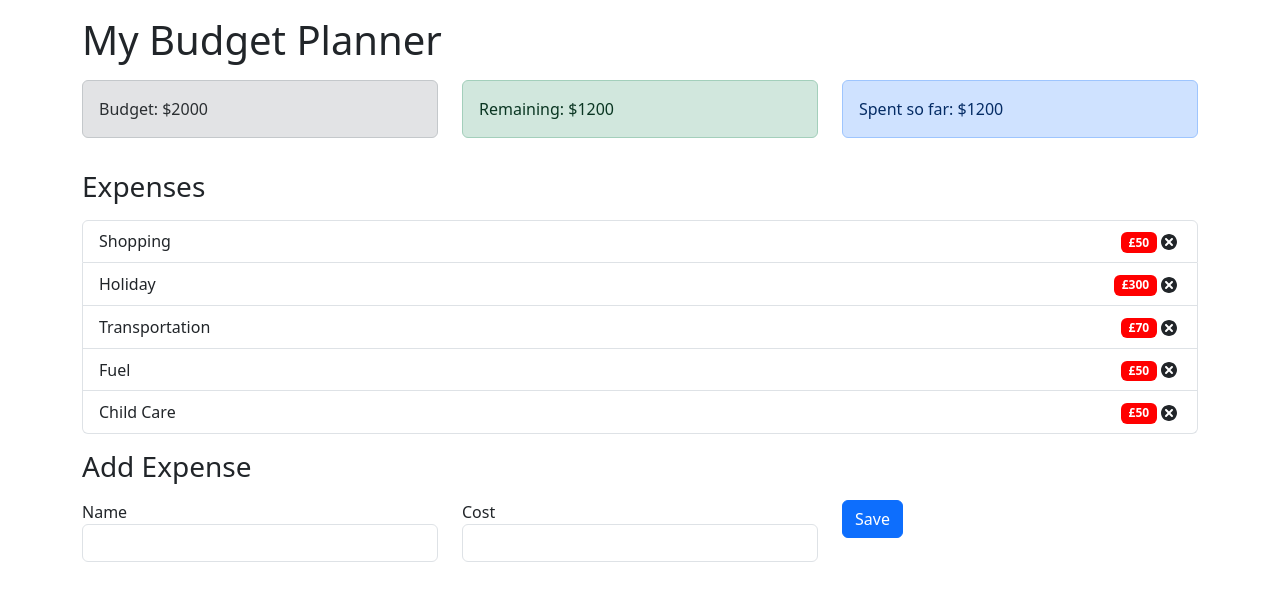
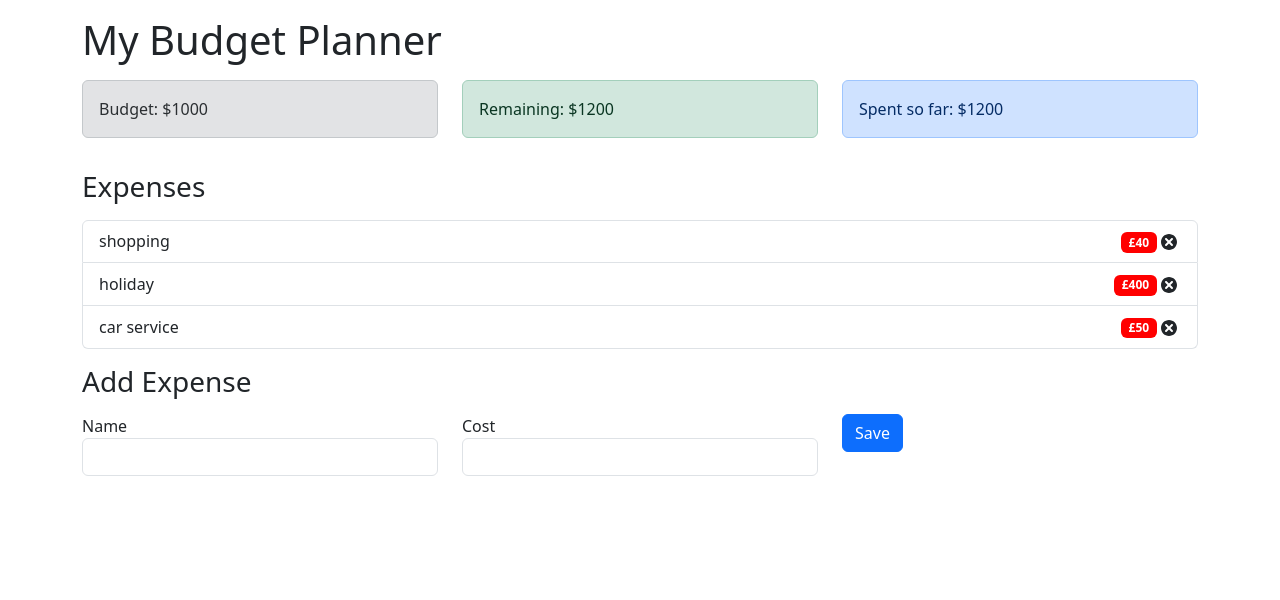
Before and after one commit to mdrakiburrahman/react-playground, a React (Create React App) app in the folder budget-tracker/: page / in a window 1280 px wide. Shown: the top 600 px of the page. Built offline with nearby package versions, Linux system fonts and the light colour scheme.

Commit message:
Added initial state

```diff
--- a/budget-tracker/src/components/AddExpenseForm.js
+++ b/budget-tracker/src/components/AddExpenseForm.js
@@ -1,8 +1,30 @@
-import React from 'react';
+import React, { useContext, useState } from 'react';
+import { AppContext } from '../context/AppContext';
+import { v4 as uuidv4 } from 'uuid';
 
 const AddExpenseForm = () => {
+    const { dispatch } = useContext(AppContext);
+
+    const [name, setName] = useState('');
+    const [cost, setCost] = useState('');
+
+    const onSubmit = (event) => {
+        event.preventDefault();
+
+        const expense = {
+            id: uuidv4(),
+            name: name,
+            cost: parseInt(cost),
+        }
+
+        dispatch({
+            type: 'ADD_EXPENSE',
+            payload: expense,
+        })
+    }
+
     return (
-        <form>
+        <form onSubmit={onSubmit}>
             <div className='row'>
                 <div className='col-sm'>
                     <label for='name'>Name</label>
@@ -11,6 +33,8 @@ const AddExpenseForm = () => {
                         type='text'
                         className='form-control'
                         id='name'
+                        value={name}
+                        onChange={((event) => setName(event.target.value))}
                     ></input>
                 </div>
                 <div className='col-sm'>
@@ -20,6 +44,8 @@ const AddExpenseForm = () => {
                         type='text'
                         className='form-control'
                         id='name'
+                        value={cost}
+                        onChange={((event) => setCost(event.target.value))}
                     ></input>
                 </div>
                 <div className='col-sm'>
--- a/budget-tracker/src/components/Budget.js
+++ b/budget-tracker/src/components/Budget.js
@@ -1,9 +1,11 @@
-import React from 'react';
+import React, { useContext } from 'react';
+import { AppContext } from '../context/AppContext'
 
 const Budget = () => {
+    const { budget } = useContext(AppContext);
     return (
         <div className='alert alert-secondary'>
-            <span>Budget: $2000</span>
+            <span>Budget: ${budget}</span>
         </div>
     );
 };
--- a/budget-tracker/src/components/ExpenseList.js
+++ b/budget-tracker/src/components/ExpenseList.js
@@ -1,14 +1,9 @@
-import React from 'react';
+import React, { useContext } from 'react';
+import { AppContext } from '../context/AppContext'
 import ExpenseItem from './ExpenseItem';
 
 const ExpenseList = () => {
-    const expenses = [
-        { id: 12344433, name: "Shopping", cost: 50 },
-        { id: 12344433, name: "Holiday", cost: 300 },
-        { id: 12344433, name: "Transportation", cost: 70 },
-        { id: 12344433, name: "Fuel", cost: 50 },
-        { id: 12344433, name: "Child Care", cost: 50 },
-    ]
+    const { expenses } = useContext(AppContext);
 
     return (
         <ul className='list-group'>
--- a/budget-tracker/src/context/AppContext.js
+++ b/budget-tracker/src/context/AppContext.js
@@ -2,17 +2,24 @@ import { createContext, useReducer } from "react";
 
 const AppReducer = (state, action) => {
     switch (action.type) {
-        // Add case statements for various state mutations.
+        case 'ADD_EXPENSE':
+            return {
+                // Copy the existing state
+                ...state,
+                // Take a copy of the existing expenses, and add the new payload
+                expenses: [...state.expenses, action.payload],
+            }
         default:
             return state;
     }
 }
 
 const initialState = {
-    budget: 2000,
+    budget: 1000,
     expenses: [
         { id: 12, name: 'shopping', cost: 40 },
         { id: 13, name: 'holiday', cost: 400 },
+        { id: 14, name: 'car service', cost: 50 },
     ]
 };
 
```
